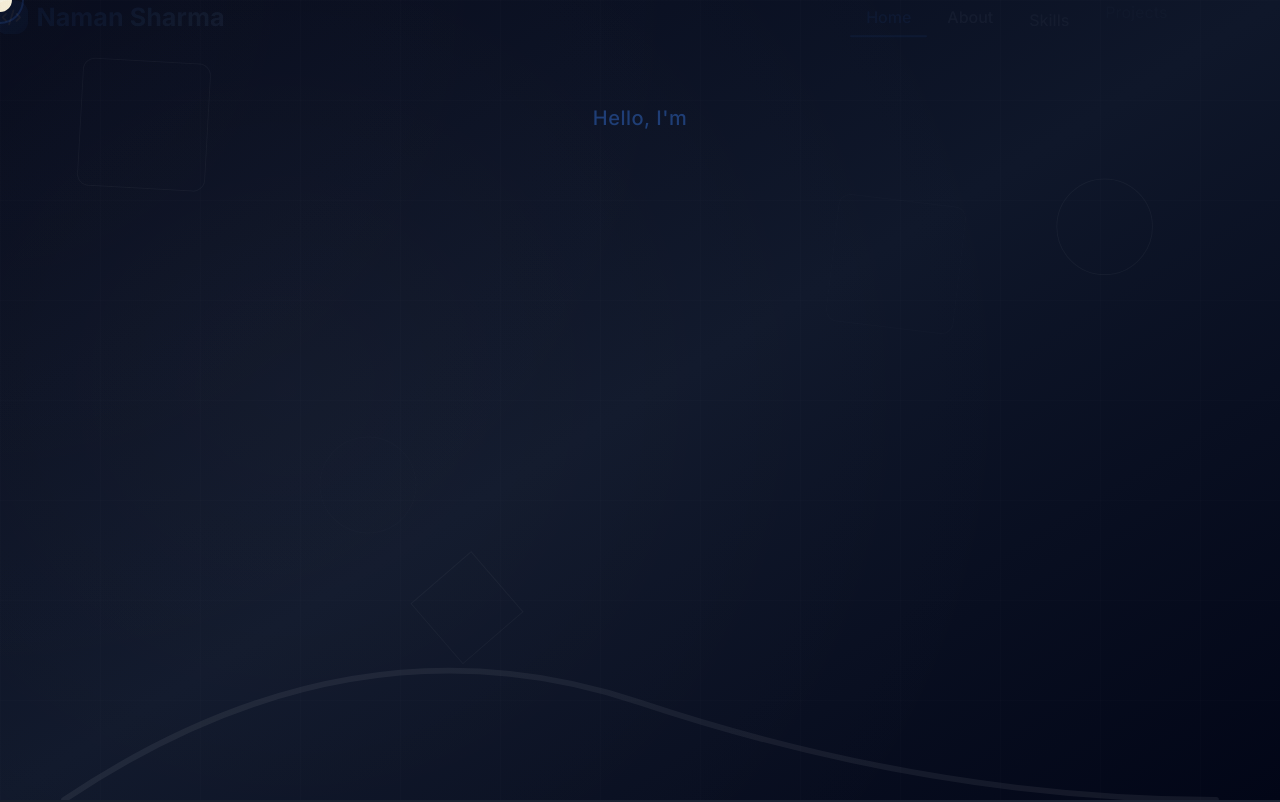
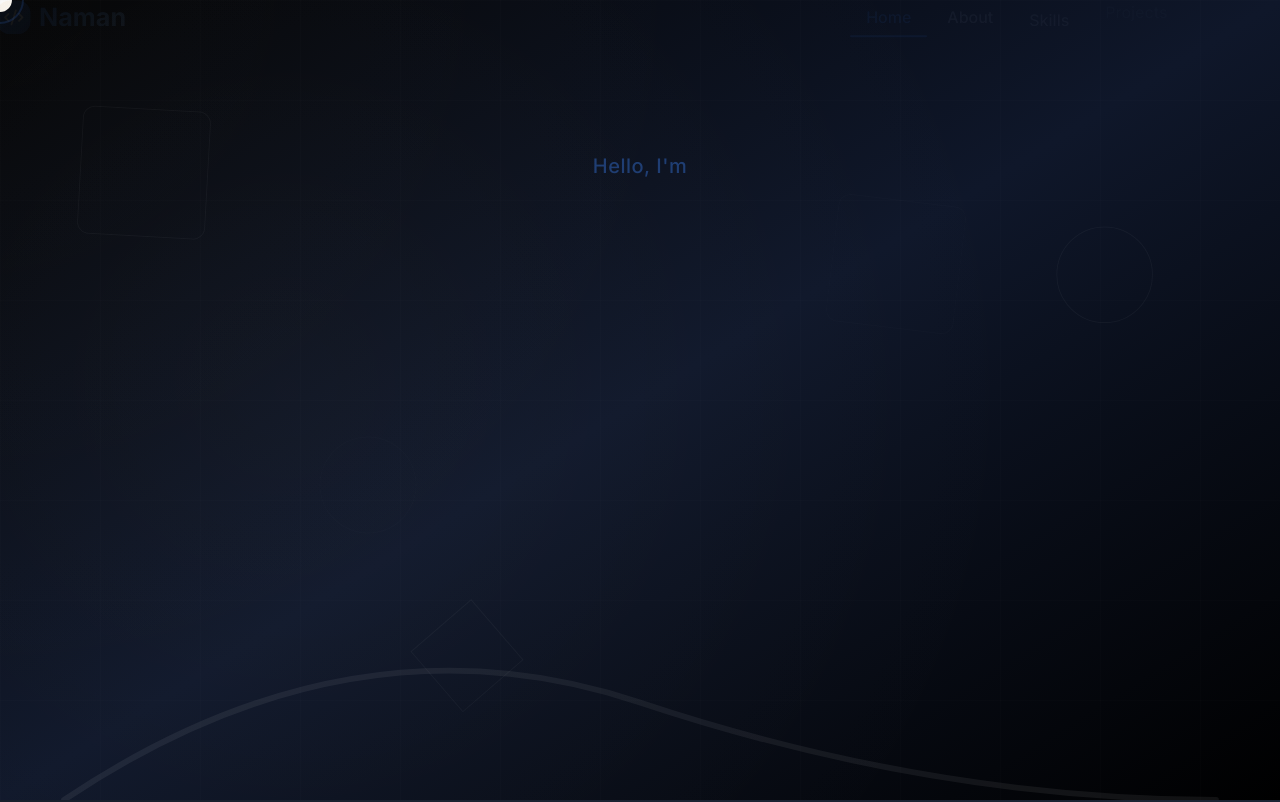
Before and after one commit to namansharma28/portfolio_1, a Next.js app: page / in a window 1280 px wide. Shown: the top 802 px of the page. Built offline with nearby package versions, Linux system fonts and the light colour scheme.

Commit message:
bg upgrade

```diff
--- a/components/AnimatedBackground.tsx
+++ b/components/AnimatedBackground.tsx
@@ -37,8 +37,8 @@ export default function AnimatedBackground() {
 
   return (
     <div className="fixed inset-0 pointer-events-none overflow-hidden z-[-1]">
-      {/* Animated gradient background - darker */}
-      <div className="absolute inset-0 bg-gradient-to-br from-slate-950 via-slate-900 to-slate-950" />
+      {/* Animated gradient background - mostly black with a hint of blue */}
+      <div className="absolute inset-0 bg-gradient-to-br from-black via-slate-900 to-black" />
 
       {/* Dynamic gradient overlay that follows mouse */}
       <motion.div
--- a/components/LoadingIntro.tsx
+++ b/components/LoadingIntro.tsx
@@ -92,13 +92,13 @@ export default function LoadingIntro({ onComplete }: LoadingIntroProps) {
 
   return (
     <motion.div
-      className="fixed inset-0 z-50 bg-cosmic-black flex items-center justify-center overflow-hidden"
+      className="fixed inset-0 z-50 flex items-center justify-center overflow-hidden" // removed bg-cosmic-black
       variants={containerVariants}
       initial="hidden"
       animate={showContent ? "visible" : "hidden"}
     >
       {/* Background Elements */}
-      <div className="absolute inset-0 bg-hero-gradient opacity-20" />
+      <div className="absolute inset-0 bg-gradient-to-br from-black via-slate-900 to-black opacity-20" />
 
       {/* Floating Particles */}
       <motion.div
@@ -142,20 +142,20 @@ export default function LoadingIntro({ onComplete }: LoadingIntroProps) {
 
           <motion.h1
             className="text-5xl md:text-7xl font-bold gradient-text"
-            animate={{
-              textShadow: [
-                "0 0 20px rgba(59, 130, 246, 0.6)",
-                "0 0 40px rgba(59, 130, 246, 0.8)",
-                "0 0 20px rgba(59, 130, 246, 0.6)"
-              ]
-            }}
+            // animate={{
+            //   textShadow: [
+            //     "0 0 20px rgba(59, 130, 246, 0.6)",
+            //     "0 0 40px rgba(59, 130, 246, 0.8)",
+            //     "0 0 20px rgba(59, 130, 246, 0.6)"
+            //   ]
+            // }}
             transition={{
               duration: 2,
               repeat: Infinity,
               ease: "easeInOut"
             }}
           >
-            Naman Sharma
+            Naman
           </motion.h1>
         </motion.div>
 
--- a/components/Navigation.tsx
+++ b/components/Navigation.tsx
@@ -105,7 +105,7 @@ export default function Navigation() {
             <div className="w-8 h-8 bg-gradient-to-br from-primary to-primary/60 rounded-lg flex items-center justify-center">
               <Code2 size={20} className="text-white" />
             </div>
-            <span className="gradient-text">Naman Sharma</span>
+            <span className="gradient-text">Naman</span>
           </motion.div>
 
           {/* Desktop Navigation */}
--- a/components/sections/Hero.tsx
+++ b/components/sections/Hero.tsx
@@ -62,7 +62,7 @@ export default function Hero() {
   };
 
   return (
-    <section id="home" className="section-padding relative min-h-screen flex items-center justify-center overflow-hidden">
+    <section id="home" className="mt-12 section-padding relative min-h-screen flex items-center justify-center overflow-hidden">
 
       {/* Floating geometric shapes */}
       <motion.div
--- a/components/sections/Navigation.tsx
+++ b/components/sections/Navigation.tsx
@@ -93,7 +93,7 @@ export default function Navigation() {
             <div className="w-8 h-8 bg-gradient-to-br from-primary to-primary/60 rounded-lg flex items-center justify-center">
               <Code2 size={20} className="text-white" />
             </div>
-            <span className="gradient-text">Naman Sharma</span>
+            <span className="gradient-text">Naman</span>
           </motion.div>
 
           {/* Desktop Navigation */}
```
